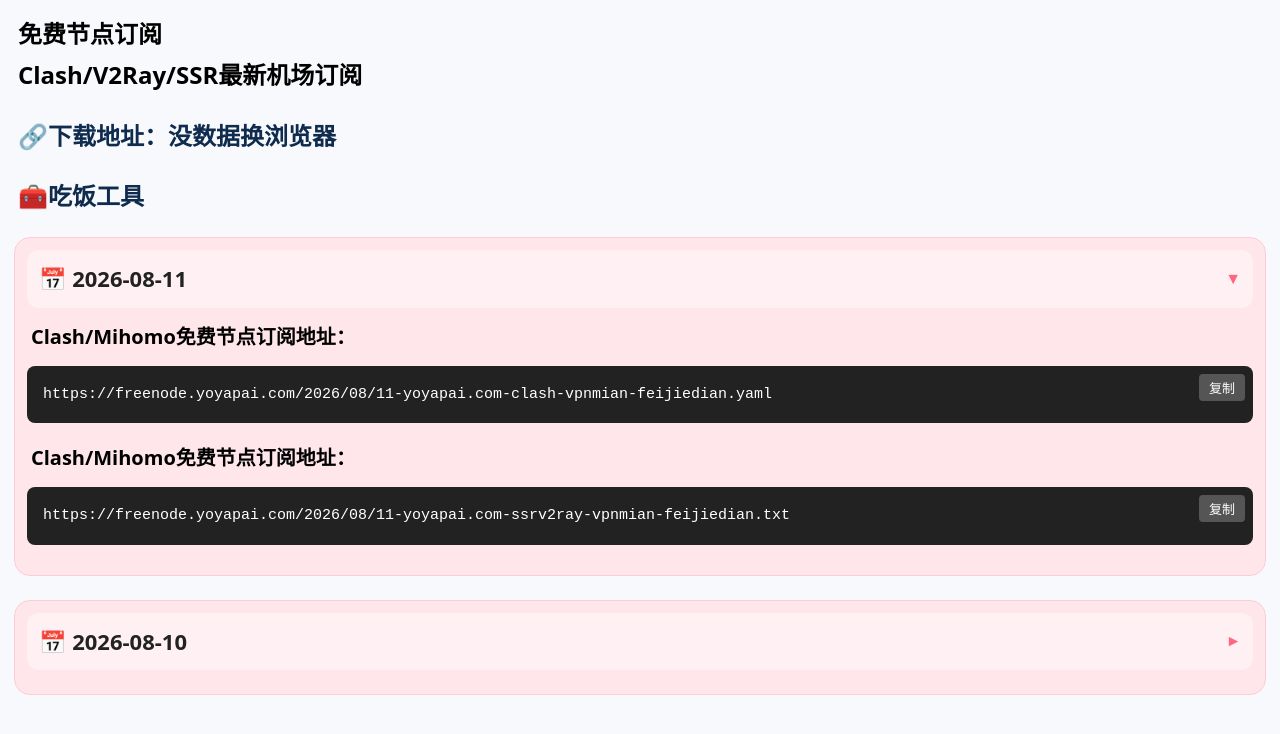
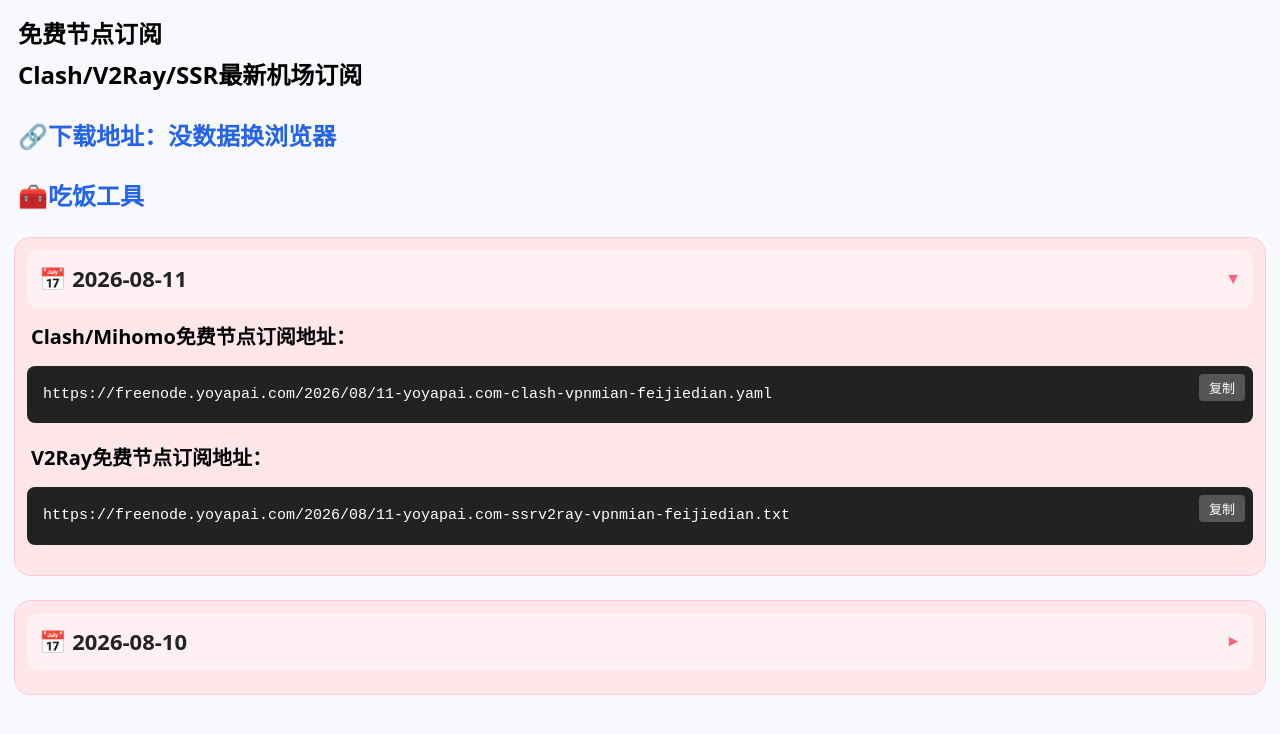
Before and after one commit to fnbjl/silii, a plain HTML site: page tools/node.html in a window 1280 px wide. Drawn offline with Linux system fonts and the light colour scheme.

Commit message:
Update node.html

```diff
--- a/tools/node.html
+++ b/tools/node.html
@@ -116,10 +116,10 @@ body{
   display:inline-block;
   width:55px;
 }
-/* 所有a标签全部去掉下划线，继承父文字颜色 */
+/* 所有a标签全部去掉下划线，深蓝色 #0f2b4d */
 a {
   text-decoration: none;
-  color: #0f2b4d;
+  color: #2563eb;
 }
 </style>
 </head>
@@ -147,13 +147,18 @@ function renderList(){
   }
 
   let htmlStr = '';
-  // 数组forEach遍历，不是for in
   window.groupData.forEach(item => {
     let itemHtml = "";
-    item.items.forEach(sub => {
-      // ✅这里写死固定标题，不再读取sub.title
+    // 拿到下标 index，区分第1、第2条链接
+    item.items.forEach((sub, index) => {
+      let titleText = "";
+      if(index === 0){
+        titleText = "Clash/Mihomo免费节点订阅地址：";
+      }else if(index === 1){
+        titleText = "V2Ray免费节点订阅地址：";
+      }
       itemHtml += `
-      <div class="title-hd">Clash/Mihomo免费节点订阅地址：</div>
+      <div class="title-hd">${titleText}</div>
       <div class="code-wrap">
         <button class="copy-btn" onclick="copyText(this)">复制</button>
         <div class="code-box">
```
